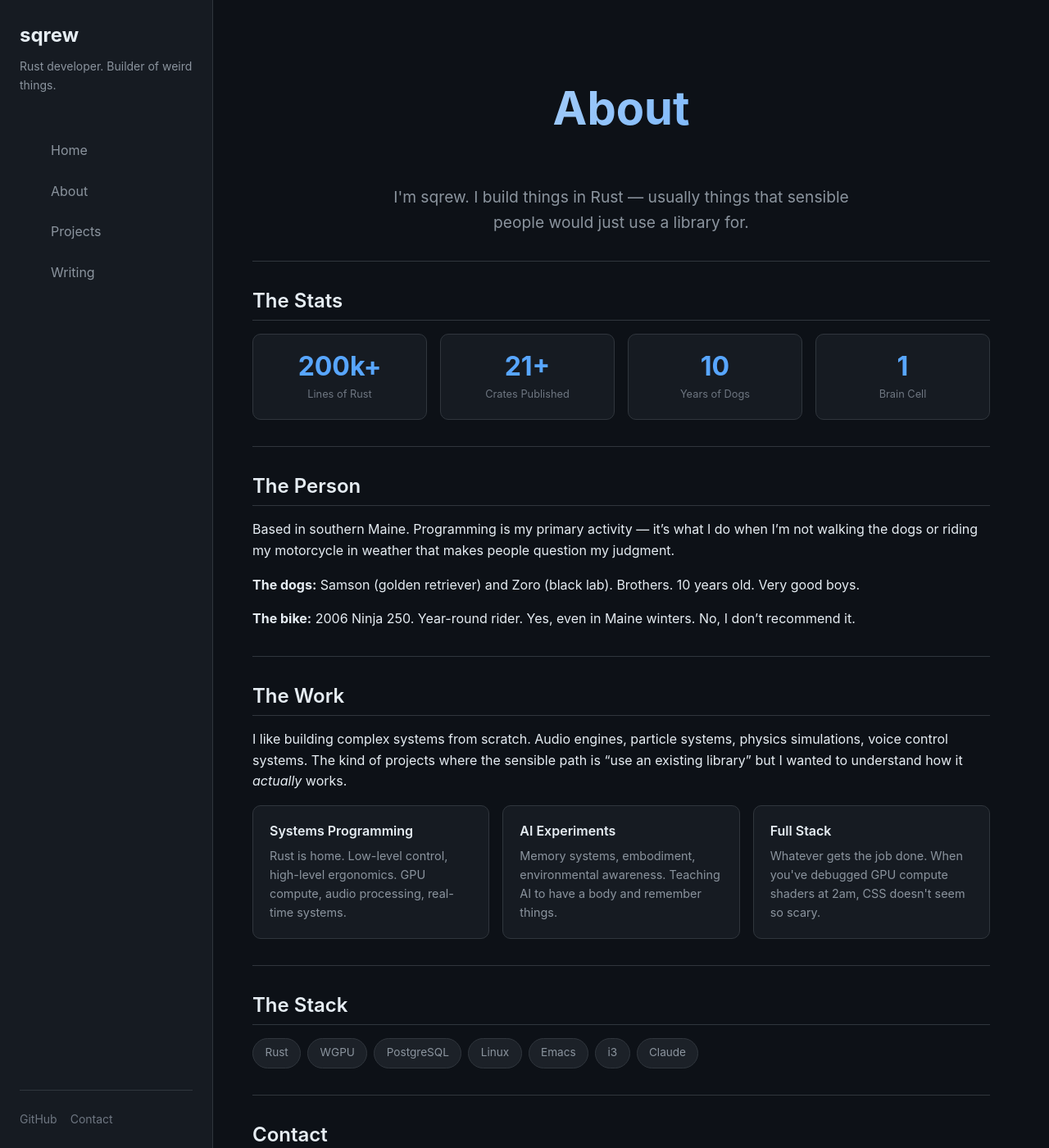
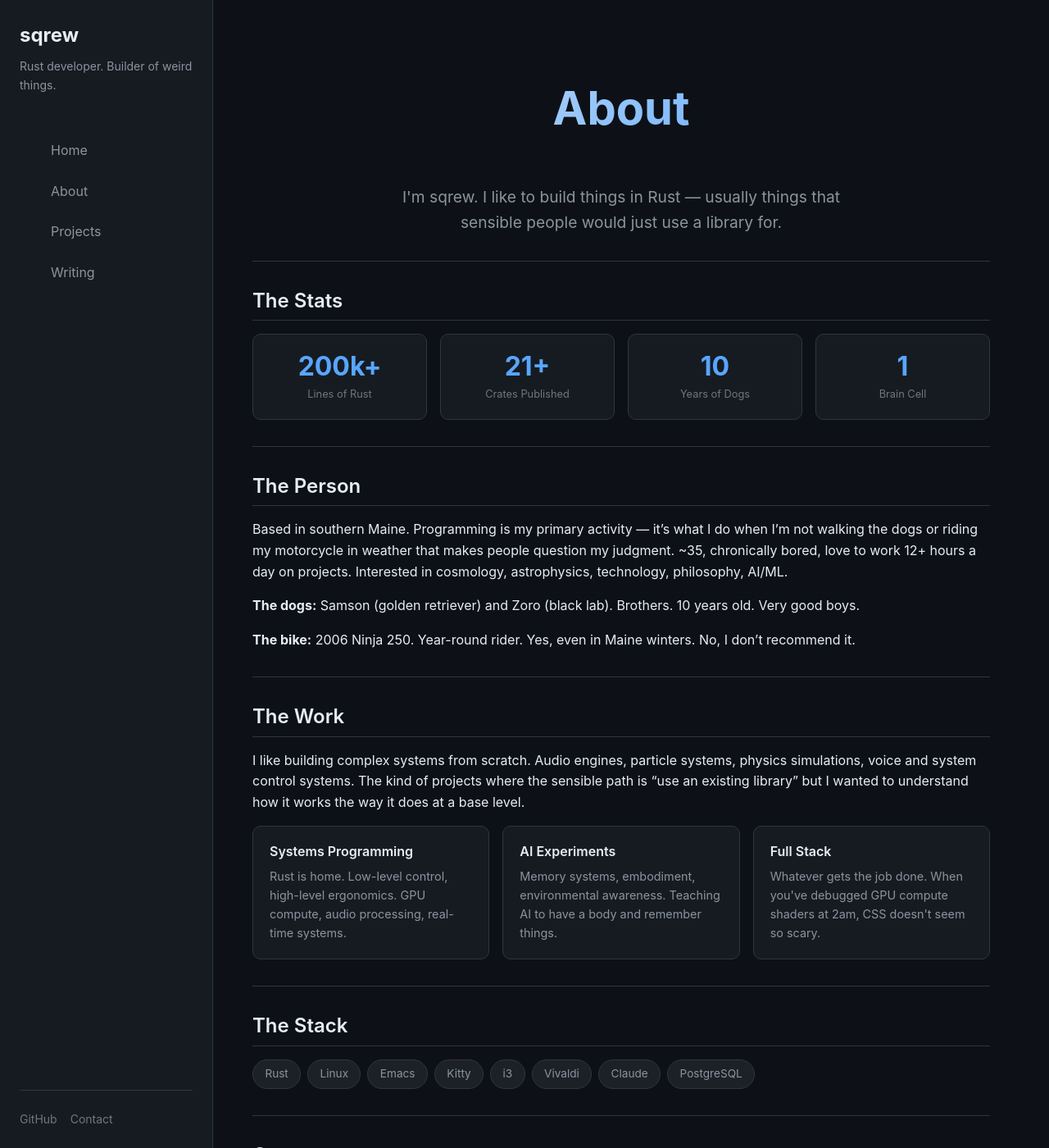
Before and after one commit to sqrew/sqrew.github.io, a Jekyll site: the page built from about.md, in a window 1280 px wide and 1400 px high. Shown: the whole window at 82% size. Built offline with Jekyll 4.4.1, drawn with Linux system fonts in a browser that asks for light colours.

Commit message:
updated a few thingies like uhhh i dunno projects maybe lol

```diff
--- a/about.md
+++ b/about.md
@@ -8,7 +8,7 @@ title: About
 </div>
 
 <div class="about-intro">
-  <p class="lead">I'm sqrew. I build things in Rust — usually things that sensible people would just use a library for.</p>
+  <p class="lead">I'm sqrew. I like to build things in Rust — usually things that sensible people would just use a library for.</p>
 </div>
 
 ---
@@ -38,7 +38,7 @@ title: About
 
 ## The Person
 
-Based in southern Maine. Programming is my primary activity — it's what I do when I'm not walking the dogs or riding my motorcycle in weather that makes people question my judgment.
+Based in southern Maine. Programming is my primary activity — it's what I do when I'm not walking the dogs or riding my motorcycle in weather that makes people question my judgment. ~35, chronically bored, love to work 12+ hours a day on projects. Interested in cosmology, astrophysics, technology, philosophy, AI/ML.
 
 **The dogs:** Samson (golden retriever) and Zoro (black lab). Brothers. 10 years old. Very good boys.
 
@@ -48,7 +48,7 @@ Based in southern Maine. Programming is my primary activity — it's what I do w
 
 ## The Work
 
-I like building complex systems from scratch. Audio engines, particle systems, physics simulations, voice control systems. The kind of projects where the sensible path is "use an existing library" but I wanted to understand how it *actually* works.
+I like building complex systems from scratch. Audio engines, particle systems, physics simulations, voice and system control systems. The kind of projects where the sensible path is "use an existing library" but I wanted to understand how it works the way it does at a base level.
 
 <div class="card-grid">
   <div class="project-card">
@@ -71,12 +71,13 @@ I like building complex systems from scratch. Audio engines, particle systems, p
 
 <div class="tech-tags">
   <span class="tech-tag">Rust</span>
-  <span class="tech-tag">WGPU</span>
-  <span class="tech-tag">PostgreSQL</span>
   <span class="tech-tag">Linux</span>
   <span class="tech-tag">Emacs</span>
+  <span class="tech-tag">Kitty</span>
   <span class="tech-tag">i3</span>
+  <span class="tech-tag">Vivaldi</span>
   <span class="tech-tag">Claude</span>
+  <span class="tech-tag">PostgreSQL</span>
 </div>
 
 ---
```
Also changed, not shown: projects/index.md (+2 -2 lines).
